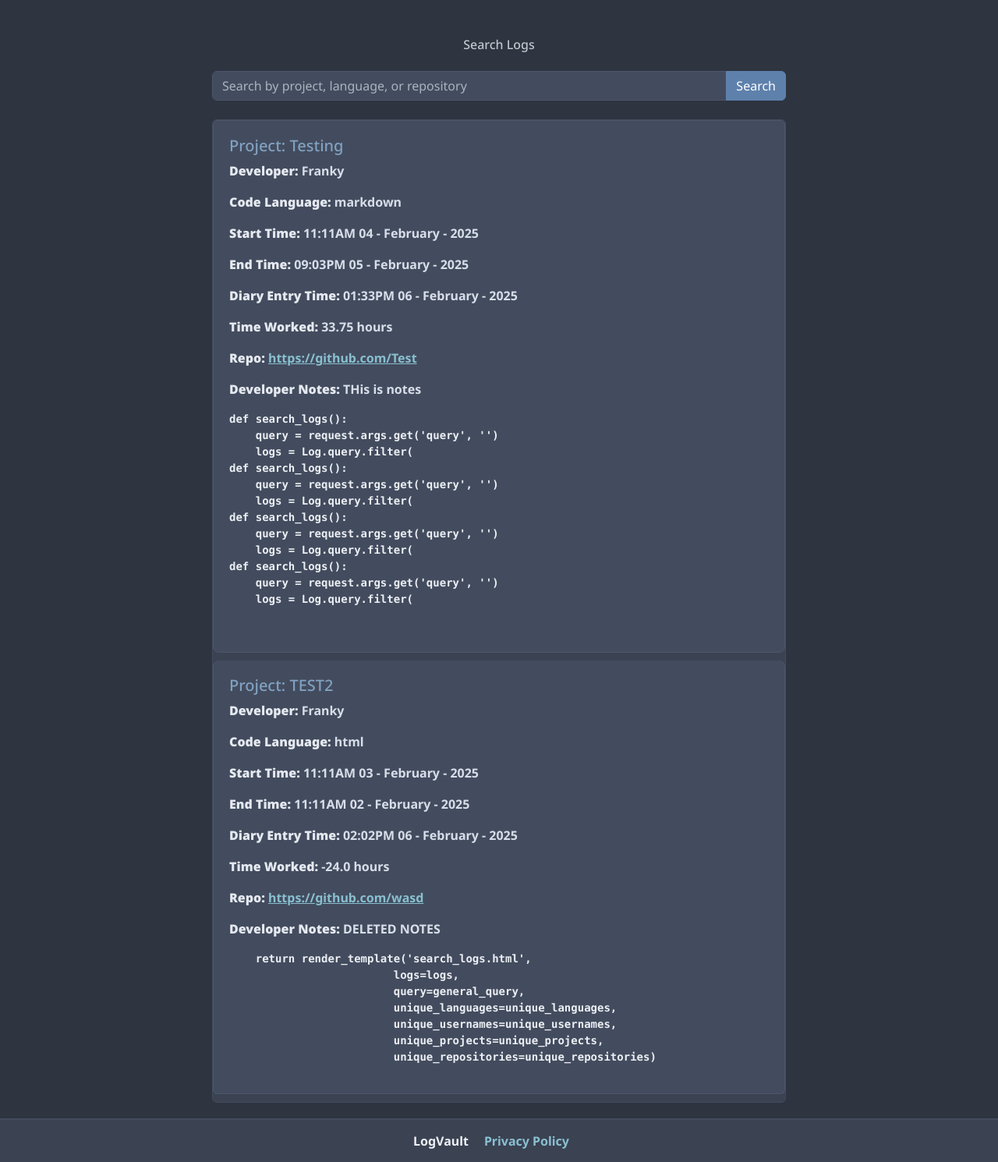
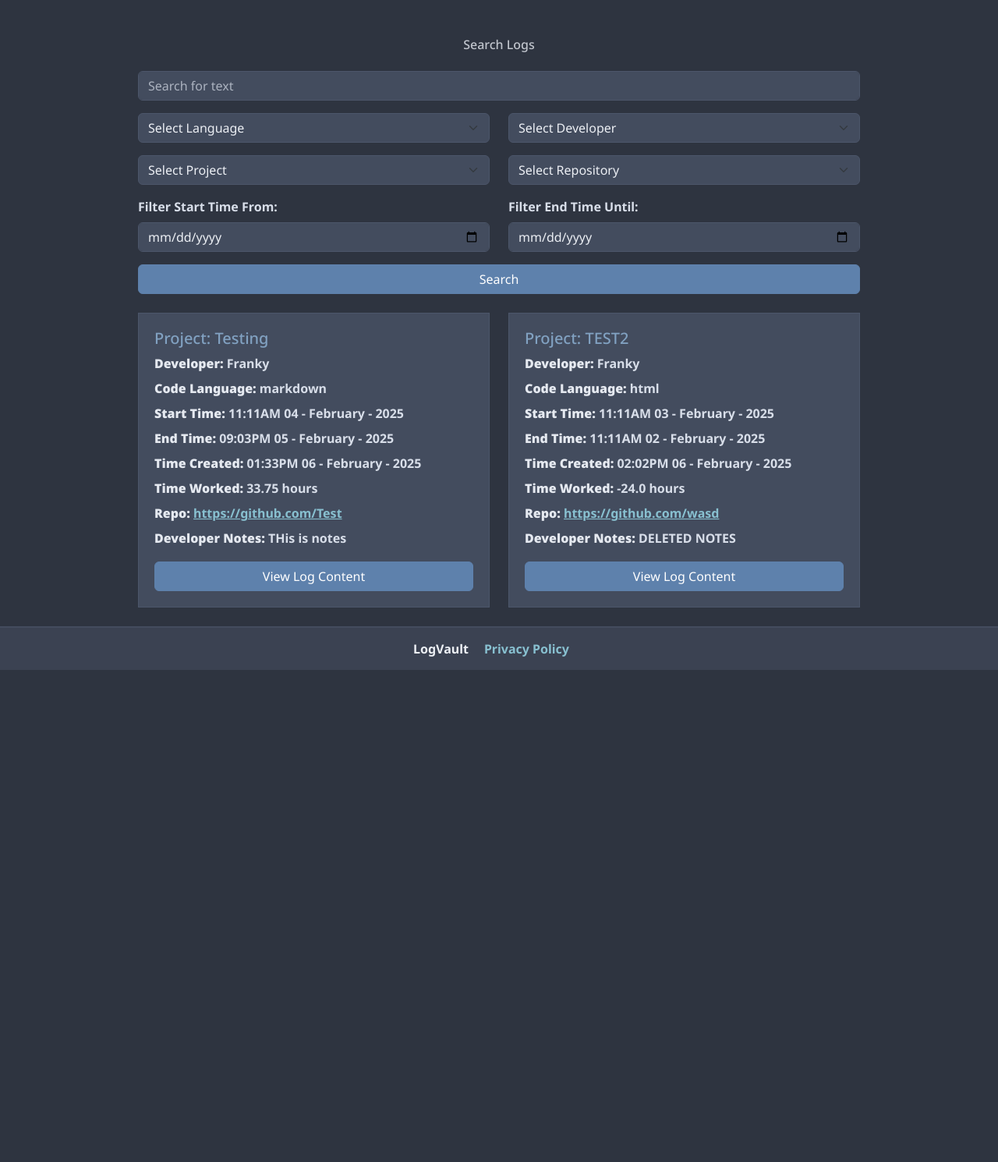
Before and after one commit to frnaky/2025SE_Gianfranco.M_AT1, a Flask app: page /search_logs in a window 1280 px wide. Shown: the part 67-1557 px from the top of the page at 78% size. After the commit the page ends 926 px from the top, so only its background shows below. Run offline with Flask 3, Linux system fonts and the light colour scheme; a user stored in the database is signed in; some libraries are stand-ins or nearby versions.

Commit message:
Team implementation + Filtering
Implemented a team class and expanded search_logs and create_log functionality to attach teams to each log entry

Succesfully tested if users outside a team could view another teams logs.

Commenting fixes for better readability within main.py (reallly messy)

better search and filtering methods to fit my google form results

also adding a modal display using janky stackoverflow method, looks great and fixes the problem of extending the log box.

Need to actually fix the reset pw functionality next.

```diff
--- a/main.py
+++ b/main.py
@@ -14,11 +14,11 @@ basedir = os.path.abspath(os.path.dirname(__file__))
 app = Flask(__name__)
 app.config['SECRET_KEY'] = os.getenv('SECRET_KEY', 'default_secret_key')
 
-#database file link
+# DATABASE CONFIGURATION
 app.config['SQLALCHEMY_DATABASE_URI'] = f'sqlite:///{os.path.join(basedir, "databaseFiles", "database.db")}' #testing weird solution on stackoverflow, might change after
 db = SQLAlchemy(app)
 
-#flask mail config
+# FLASK MAIL CONFIGURATION
 load_dotenv()
 app.config['MAIL_SERVER'] = 'smtp.gmail.com'
 app.config['MAIL_PORT'] = 587
@@ -26,7 +26,6 @@ app.config['MAIL_USE_TLS'] = True
 app.config['MAIL_USERNAME'] = os.getenv('MAIL_USERNAME')
 app.config['MAIL_PASSWORD'] = os.getenv('MAIL_PASSWORD')
 app.config['MAIL_DEFAULT_SENDER'] = 'no-reply@logvault.com'
-
 mail = Mail(app)
 
 login_manager = LoginManager(app)
@@ -39,13 +38,14 @@ class User(UserMixin, db.Model):
     email = db.Column(db.String(100), unique=True, nullable=False)
     password_hash = db.Column(db.String(255), nullable=False)
     created_at = db.Column(db.DateTime, nullable=False)
+    team_id = db.Column(db.Integer, db.ForeignKey('teams.team_id'), nullable=True)
 
     def set_password(self, password):
-    #hashing using bcrypt
+        # BCRYPT HASHING + SALT
         self.password_hash = bcrypt.hashpw(password.encode('utf-8'), bcrypt.gensalt()).decode('utf-8')
 
     def check_password(self, password):
-    #veriying password forlogin
+        # BCRYPT CHECK
         return bcrypt.checkpw(password.encode('utf-8'), self.password_hash.encode('utf-8'))
 
     def get_id(self):
@@ -65,14 +65,35 @@ class Log(db.Model):
     repository = db.Column(db.String(100), nullable=False)
     dev_notes = db.Column(db.Text, nullable=False)
     log_content = db.Column(db.Text, nullable=False)
+    team_id = db.Column(db.Integer, db.ForeignKey('teams.team_id'), nullable=False)
+    user = db.relationship('User', backref=db.backref('logs', lazy=True))
+    team = db.relationship('Team', backref=db.backref('logs', lazy=True))
+
+
+class Team(db.Model):
+    __tablename__ = 'teams'
+    team_id = db.Column(db.Integer, primary_key=True)
+    name = db.Column(db.String(50), unique=True, nullable=False)
+    password_hash = db.Column(db.String(255), nullable=False)
+    created_at = db.Column(db.DateTime, default=datetime.utcnow)
+
+    def set_password(self, password):
+        self.password_hash = bcrypt.hashpw(password.encode('utf-8'), bcrypt.gensalt()).decode('utf-8')
+
+    def check_password(self, password):
+        return bcrypt.checkpw(password.encode('utf-8'), self.password_hash.encode('utf-8'))
 
 @login_manager.user_loader
 def load_user(user_id):
     return User.query.get(int(user_id))
 
+# HOME PAGE
+
 @app.route('/')
 def index():
     return render_template('home.html')
+
+# SIGNUP PAGE + FUNCTIONALITY
 
 @app.route('/signup', methods=['GET', 'POST'])
 def signup():
@@ -80,15 +101,17 @@ def signup():
         username = request.form['username']
         email = request.form['email']
         password = request.form['password']
+        team_name = request.form['team_name']
+        team_password = request.form['team_password']
 
-    #only can have letters and numbers, no spaces max 10 characters
+    # REGULAR EXPRESSION FOR USERNAME VALIDATION
         username_regex = r'^[A-Za-z0-9]{1,20}$'
 
         if not re.match(username_regex, username):
             flash('Username CANNOT have spaces and must not exceed 20 characters!', 'danger')
             return redirect(url_for('signup'))
 
-    #password regular expression validation
+    # REGULAR EXPRESSION FOR PASSWORD VALIDATION
         password_regex = r'^(?=.*[A-Z])(?=.*\d)(?=.*[\W_]).{8,}$'
 
         if not re.match(password_regex, password):
@@ -99,8 +122,20 @@ def signup():
             flash('User Already Exists.', 'danger')
             return redirect(url_for('signup'))
 
-        #creation
-        new_user = User(username=username, email=email, created_at=datetime.utcnow())
+    #TEAM functionality
+        team = Team.query.filter_by(name=team_name).first()
+        if team:
+            if not team.check_password(team_password):
+                flash('Incorrect Team Password. You might need to create a new team, or retry credentials.', 'danger')
+                return redirect(url_for('signup'))
+        else:
+            #TEAM CREATION
+            team = Team(name=team_name)
+            team.set_password(team_password)
+            db.session.add(team)
+            db.session.commit()
+
+        new_user = User(username=username, email=email, created_at=datetime.utcnow(), team_id=team.team_id)
         new_user.set_password(password)
         db.session.add(new_user)
         db.session.commit()
@@ -110,26 +145,30 @@ def signup():
 
     return render_template('signup.html')
 
+#LOGIN PAGE + FUNCTIONALITY
 
 @app.route('/login', methods=['GET', 'POST'])
 def login():
     if request.method == 'POST':
         email = request.form['email']
         password = request.form['password']
-
-        email_regex = r'^[a-zA-Z0-9_.+-]+@[a-zA-Z0-9-]+\.[a-zA-Z0-9-.]+$' #regeualr expression for email valid
+        # REGULAR EXPRESSION FOR EMAIL VALIDATION
+        email_regex = r'^[a-zA-Z0-9_.+-]+@[a-zA-Z0-9-]+\.[a-zA-Z0-9-.]+$'
         if not re.match(email_regex, email):
             flash('Please Enter a Valid Email', 'danger')
             return redirect(url_for('login'))
 
         user = User.query.filter_by(email=email).first()
         if user and user.check_password(password):
-            login_user(user, duration=3600) #reauthentication every hour, and after closing tab
+            # REAUTHENTICATION EVERY 3600 SECONDS/1 HOUR
+            login_user(user, duration=3600)
             flash('Logged-In.', 'success')
             return redirect(url_for('dashboard'))
         else:
             flash('Invalid Log-In, Please Retry.', 'danger')
     return render_template('login.html')
+
+# LOGOUT FUNCTIONALITY
 
 @app.route('/logout')
 @login_required
@@ -138,10 +177,14 @@ def logout():
     flash('Logged-Out.', 'success')
     return redirect(url_for('index'))
 
+# DASHBOARD
+
 @app.route('/dashboard')
 @login_required
 def dashboard():
     return render_template('dashboard.html', user=current_user)
+
+# CREATE LOGS PAGE + FUNCTIONALITY
 
 @app.route('/create_log', methods=['GET', 'POST'])
 @login_required
@@ -157,12 +200,12 @@ def create_log():
         end_date_str = request.form['end_date']
 
 
-#ensure start and end date are not empty
+    # ENSURE START AND DART ARE FILLED
         if not start_date_str or not end_date_str:
             flash("Start Date and End Date needed.", "danger")
             return redirect(url_for('create_log'))
 
-        #conversion
+        # CONVERSION OF TIME TO DATETIME OBJECT
         start_date = datetime.strptime(start_date_str, '%Y-%m-%dT%H:%M')
         end_date = datetime.strptime(end_date_str, '%Y-%m-%dT%H:%M')
 
@@ -170,7 +213,7 @@ def create_log():
         dev_notes = request.form['dev_notes']
         log_content = request.form['log_content']
 
-#calculate rounding up 15 mins for client billing purposes
+    # ROUNDING SYSTEM FOR CLIENT BILLING PURPOSES
         delta = end_date - start_date
         minutes_worked = delta.total_seconds() / 60
         rounded_minutes = (round(minutes_worked / 15)) * 15
@@ -187,7 +230,8 @@ def create_log():
             time_worked=time_worked,
             repository=repository,
             dev_notes=dev_notes,
-            log_content=log_content
+            log_content=log_content,
+            team_id=current_user.team_id
         )
         db.session.add(new_log)
         db.session.commit()
@@ -197,23 +241,64 @@ def create_log():
 
     return render_template('create_log.html')
 
+# VIEW LOGS PAGE + FUNCTIONALITY
+
 @app.route('/search_logs', methods=['GET'])
 @login_required
 def search_logs():
-    query = request.args.get('query', '')
-    logs = Log.query.filter(
-        (Log.project_name.contains(query)) |
-        (Log.code_language.contains(query)) |
-        (Log.repository.contains(query)),
-        Log.user_id == current_user.user_id
-    ).all()
-    return render_template('search_logs.html', logs=logs, query=query)
+    general_query = request.args.get('query', '')
+    code_language = request.args.get('code_language', '')
+    username = request.args.get('username', '')
+    project_name = request.args.get('project_name', '')
+    repository = request.args.get('repository', '')
+    date_from = request.args.get('date_from', '')
+    date_to = request.args.get('date_to', '')
+
+    query = Log.query.filter(Log.team_id == current_user.team_id)
+
+    if general_query:
+        query = query.filter(
+            (Log.project_name.contains(general_query)) |
+            (Log.code_language.contains(general_query)) |
+            (Log.repository.contains(general_query)) |
+            (Log.log_content.contains(general_query))
+        )
+    if code_language:
+        query = query.filter(Log.code_language == code_language)
+    if username:
+        query = query.filter(Log.username == username)
+    if project_name:
+        query = query.filter(Log.project_name == project_name)
+    if repository:
+        query = query.filter(Log.repository == repository)
+    if date_from:
+        query = query.filter(Log.start_date >= datetime.strptime(date_from, '%Y-%m-%d'))
+    if date_to:
+        query = query.filter(Log.end_date <= datetime.strptime(date_to + ' 23:59:59', '%Y-%m-%d %H:%M:%S'))
+
+    unique_languages = db.session.query(Log.code_language).distinct().all()
+    unique_usernames = db.session.query(Log.username).distinct().all()
+    unique_projects = db.session.query(Log.project_name).distinct().all()
+    unique_repositories = db.session.query(Log.repository).distinct().all()
+
+    logs = query.all()
+
+    return render_template('search_logs.html',
+                         logs=logs,
+                         query=general_query,
+                         unique_languages=unique_languages,
+                         unique_usernames=unique_usernames,
+                         unique_projects=unique_projects,
+                         unique_repositories=unique_repositories)
+
+# PRIVACY POLICY PAGE
 
 @app.route('/privacy')
 def privacy():
     return render_template('privacy.html')
 
-#pirvacy policy page
+# DOWNLAODING DATA FUNCTIONALITY
+
 @app.route('/download_data', methods=['GET'])
 @login_required
 def download_data():
@@ -245,6 +330,7 @@ def download_data():
     byte_output = BytesIO(output.getvalue().encode('utf-8'))
     return send_file(byte_output, as_attachment=True, download_name="user_logs.csv", mimetype="text/csv")
 
+# DELETE ACCOUNT FUNCTIONALITY
 
 @app.route('/delete_account', methods=['POST'])
 @login_required
@@ -294,6 +380,8 @@ def forgot_password():
 
     return render_template('forgot_password.html')
 
+# RESET PASSWORD FUNCTIONALITY
+
 @app.route('/reset_password/<token>', methods=['GET', 'POST'])
 def reset_password(token):
     try:
--- a/static/css/style.css
+++ b/static/css/style.css
@@ -203,3 +203,47 @@ input-group-text {
 .bi-info-circle {
     font-size: 1.2rem;
 }
+
+/* attempt to format logs */
+
+.list-group-item {
+    height: 100%;
+    display: flex;
+    flex-direction: column;
+}
+
+.list-group-item p {
+    margin-bottom: 0.5rem;
+}
+
+.list-group-item .btn {
+    margin-top: auto;
+}
+
+.card-body pre {
+    max-height: 300px;
+    overflow-y: auto;
+}
+
+/* code viewing through modal */
+
+.modal-content {
+    background-color: var(--nord1);
+    color: var(--nord4);
+}
+
+.modal-header {
+    border-bottom: 1px solid var(--nord3);
+}
+
+.modal-body pre {
+    max-height: 70vh;
+    overflow-y: auto;
+    background-color: var(--nord2);
+    padding: 1rem;
+    border-radius: 4px;
+}
+
+.btn-close {
+    filter: invert(1) grayscale(100%) brightness(200%);
+}
--- a/templates/search_logs.html
+++ b/templates/search_logs.html
@@ -1,47 +1,87 @@
 {% extends "base.html" %} {% block content %}
 <div class="row justify-content-center">
-  <div class="col-md-8">
+  <div class="col-md-10">
     <h1 class="text-center mb-4">Search Logs</h1>
         <form method="GET" action="{{ url_for('search_logs') }}" class="mb-4">
-      <div class="input-group">
-        <input
-          type="text"
-          class="form-control"
-          name="query"
-          placeholder="Search by project, language, or repository"
-          value="{{ query }}"
-        />
-        <button type="submit" class="btn btn-primary">Search</button>
+            <div class="input-group mb-3">
+                <input type="text" class="form-control" name="query" placeholder="Search for text" value="{{ request.args.get('query', '') }}">
             </div>
+            <div class="row">
+                <div class="col-md-6 mb-3">
+                    <select class="form-select" name="code_language">
+                        <option value="">Select Language</option>
+                        {% for language in unique_languages %}
+                        <option value="{{ language[0] }}" {% if request.args.get('code_language') == language[0] %}selected{% endif %}>
+                            {{ language[0] }}
+                        </option>
+                        {% endfor %}
+                    </select>
+                </div>
+                <div class="col-md-6 mb-3">
+                    <select class="form-select" name="username">
+                        <option value="">Select Developer</option>
+                        {% for username in unique_usernames %}
+                        <option value="{{ username[0] }}" {% if request.args.get('username') == username[0] %}selected{% endif %}>
+                            {{ username[0] }}
+                        </option>
+                        {% endfor %}
+                    </select>
+                </div>
+                <div class="col-md-6 mb-3">
+                    <select class="form-select" name="project_name">
+                        <option value="">Select Project</option>
+                        {% for project in unique_projects %}
+                        <option value="{{ project[0] }}" {% if request.args.get('project_name') == project[0] %}selected{% endif %}>
+                            {{ project[0] }}
+                        </option>
+                        {% endfor %}
+                    </select>
+                </div>
+                <div class="col-md-6 mb-3">
+                    <select class="form-select" name="repository">
+                        <option value="">Select Repository</option>
+                        {% for repo in unique_repositories %}
+                        <option value="{{ repo[0] }}" {% if request.args.get('repository') == repo[0] %}selected{% endif %}>
+                            {{ repo[0] }}
+                        </option>
+                        {% endfor %}
+                    </select>
+                </div>
+                <div class="col-md-6 mb-3">
+                    <label for="date_from" class="form-label">Filter Start Time From:</label>
+                    <input type="date" class="form-control" id="date_from" name="date_from" value="{{ request.args.get('date_from', '') }}">
+                </div>
+                <div class="col-md-6 mb-3">
+                    <label for="date_to" class="form-label">Filter End Time Until:</label>
+                    <input type="date" class="form-control" id="date_to" name="date_to" value="{{ request.args.get('date_to', '') }}">
+                </div>
+            </div>
+            <button type="submit" class="btn btn-primary w-100">Search</button>
         </form>
     {% if logs %}
-    <div class="list-group">
+    <div class="row">
         {% for log in logs %}
-      <div class="list-group-item">
+        <div class="col-md-6 mb-4">
+            <div class="list-group-item h-100">
                 <h5>Project: {{ log.project_name }}</h5>
                 <p><strong>Developer:</strong> {{ log.username }}</p>
                 <p><strong>Code Language:</strong> {{ log.code_language }}</p>
-        <p>
-          <strong>Start Time:</strong> {{ log.start_date.strftime('%I:%M%p %d -
-          %B - %Y') }}
-        </p>
-        <p>
-          <strong>End Time:</strong> {{ log.end_date.strftime('%I:%M%p %d - %B -
-          %Y') }}
-        </p>
-        <p>
-          <strong>Diary Entry Time: </strong>{{ log.date.strftime('%I:%M%p %d -
-          %B - %Y') }}
-        </p>
+                <p><strong>Start Time:</strong> {{ log.start_date.strftime('%I:%M%p %d - %B - %Y') }}</p>
+                <p><strong>End Time:</strong> {{ log.end_date.strftime('%I:%M%p %d - %B - %Y') }}</p>
+                <p><strong>Time Created: </strong>{{ log.date.strftime('%I:%M%p %d - %B - %Y') }}</p>
                 <p><strong>Time Worked:</strong> {{ log.time_worked }} hours</p>
-        <p>
-          <strong>Repo:</strong>
-          <a href="{{ log.repository }}" target="_blank"
-            >{{ log.repository }}</a
-          >
-        </p>
+                <p><strong>Repo:</strong> <a href="{{ log.repository }}" target="_blank">{{ log.repository }}</a></p>
                 <p><strong>Developer Notes:</strong> {{ log.dev_notes }}</p>
+
+                <button class="btn btn-primary" type="button" onclick='showCode({{ log.log_content|tojson|safe }})'>
+                  View Log Content
+                </button>
+                <div class="collapse mt-3" id="logContent{{ log.log_id }}">
+                    <div class="card card-body">
                         <pre><code>{{ log.log_content }}</code></pre>
+                    </div>
+                </div>
+            </div>
         </div>
         {% endfor %}
     </div>
@@ -50,4 +90,24 @@
     {% endif %}
   </div>
 </div>
+<div class="modal fade" id="codeModal" tabindex="-1" aria-labelledby="codeModalLabel" aria-hidden="true">
+    <div class="modal-dialog modal-xl modal-dialog-centered">
+        <div class="modal-content">
+            <div class="modal-header">
+                <h5 class="modal-title" id="codeModalLabel">Log Content</h5>
+                <button type="button" class="btn-close" data-bs-dismiss="modal" aria-label="Close"></button>
+            </div>
+            <div class="modal-body">
+                <pre><code id="modalCodeContent"></code></pre>
+            </div>
+        </div>
+    </div>
+</div>
+<script>
+function showCode(content) {
+    document.getElementById('modalCodeContent').textContent = content;
+    const modal = new bootstrap.Modal(document.getElementById('codeModal'));
+    modal.show();
+}
+</script>
 {% endblock %}
```
Also changed, not shown: templates/signup.html (+34 -0 lines), databaseFiles/database.db. Lines whose indentation alone changed are shown as unchanged.
